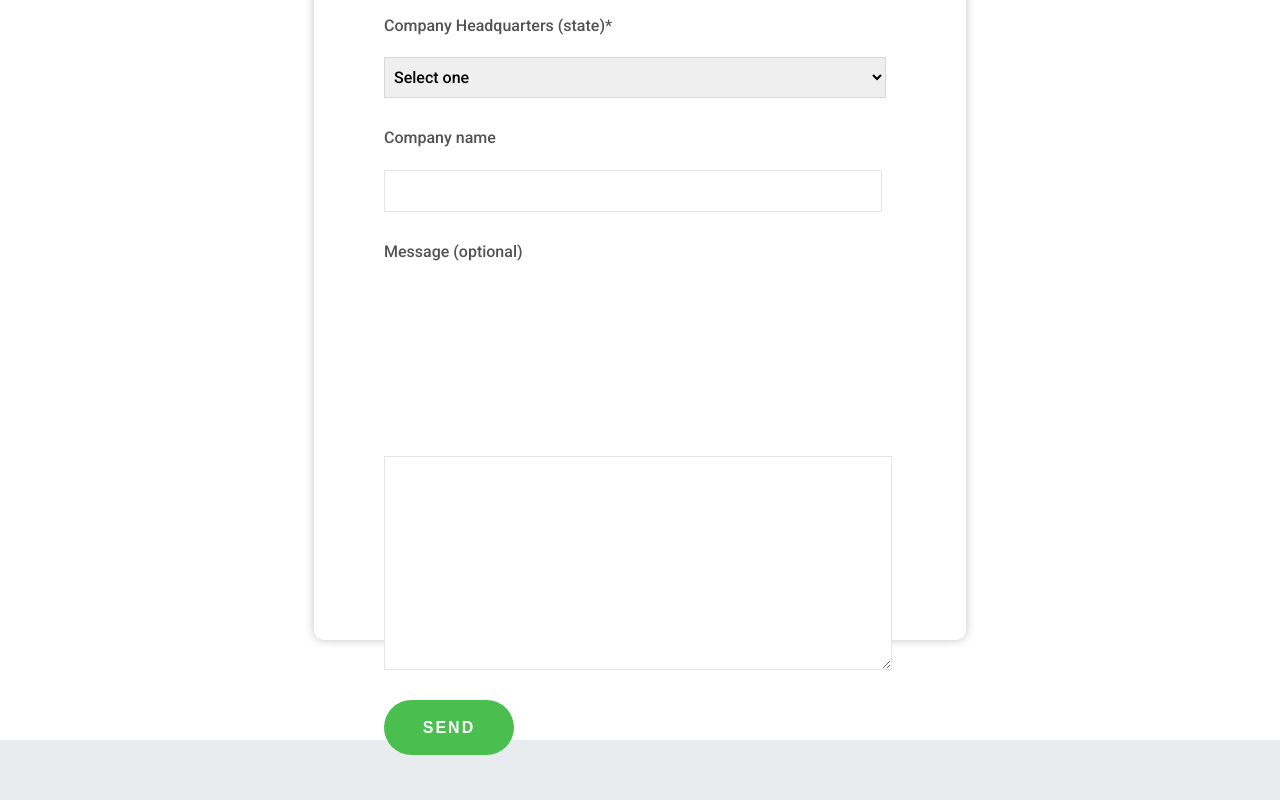
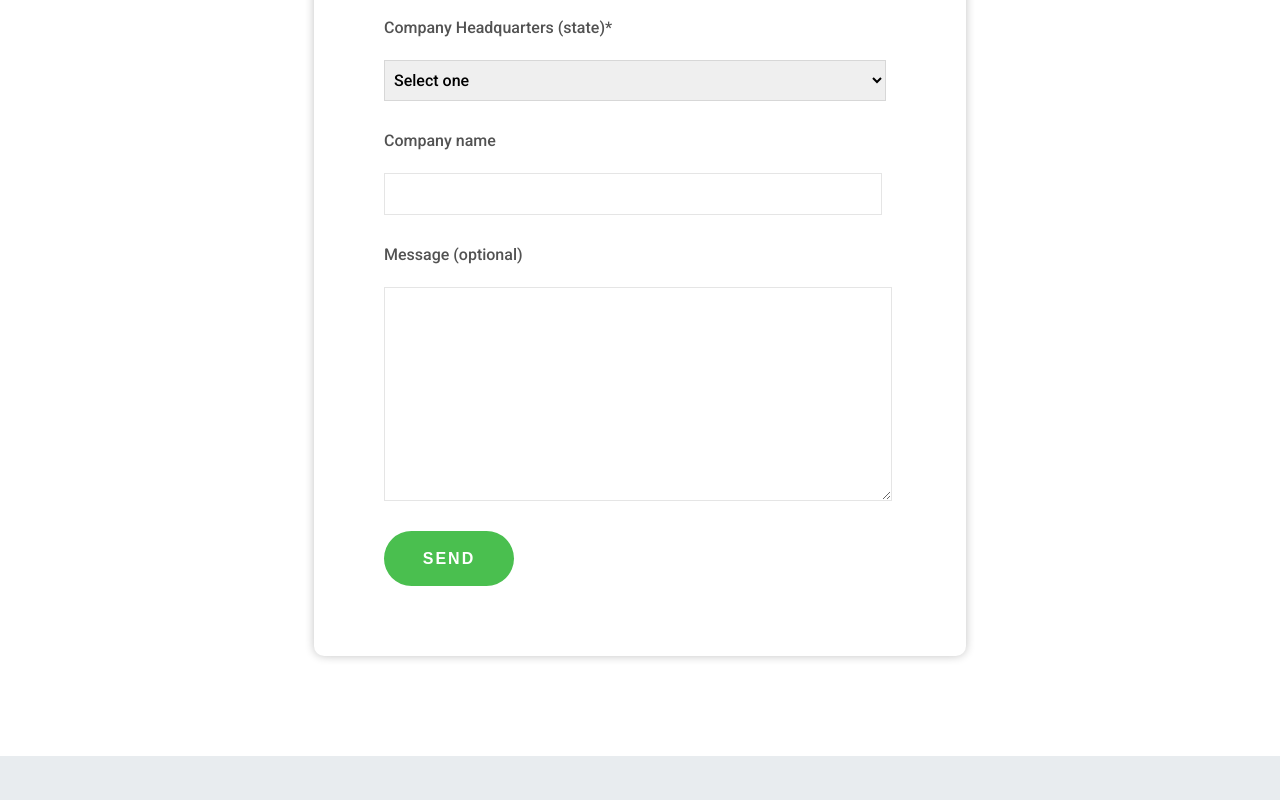
Before and after one commit to juancaricodev/landing-page, a plain HTML site: page index.html in a window 1280 px wide. Shown: the part 900-1700 px from the top of the page. Drawn offline with Linux system fonts and the light colour scheme.

Commit message:
fix(form): grid template fixed for fieldsets, textarea problem solved

```diff
--- a/assets/css/main.css
+++ b/assets/css/main.css
@@ -7,7 +7,8 @@
 }
 .main__form {
   width: 40%;
-  height: 1300px;
+  /* height: 1300px; */
+  height: auto;
   margin-top: 100px;
   padding: 70px;
   display: inherit;
@@ -29,10 +30,12 @@
 .main__form-item {
   margin-top: 20px;
   display: grid;
-  grid-template: 1fr 1fr / 1fr;
+  grid-template: auto auto / 1fr;
+  gap: 18px;
   color: rgba(0, 0, 0, 0.678);
 }
 .main__form-item label {
+  height: fit-content;
   margin-bottom: 5px;
 }
 .main__form-item input {
@@ -62,6 +65,7 @@
 }
 .item--long textarea {
   width: 95%;
+  /* height: 200px; */
   padding: 10px;
   font-family: inherit;
   font-size: inherit;
@@ -86,6 +90,7 @@
 }
 .main__form-submit:hover {
   color: #4abf4f;
+  border: 2px solid #4abf4f;
   background-color: white;
   cursor: pointer;
 }
--- a/assets/css/styles.css
+++ b/assets/css/styles.css
@@ -52,5 +52,6 @@ body {
 }
 
 fieldset {
+	height: fit-content;
   border: 0;
 }
--- a/index.html
+++ b/index.html
@@ -140,8 +140,10 @@
         <fieldset class="main__form-item item--long">
           <label>Message (optional)</label>
           <textarea cols="30" rows="6"></textarea>
+          <!-- <textarea></textarea> -->
         </fieldset>
-        <input type="submit" value="Send" class="main__form-submit" />
+        <!-- <input type="submit" value="Send" class="main__form-submit" /> -->
+				<button type="submit" class="main__form-submit">Send</button>
       </form>
     </main>
     <footer class="footer">
```
